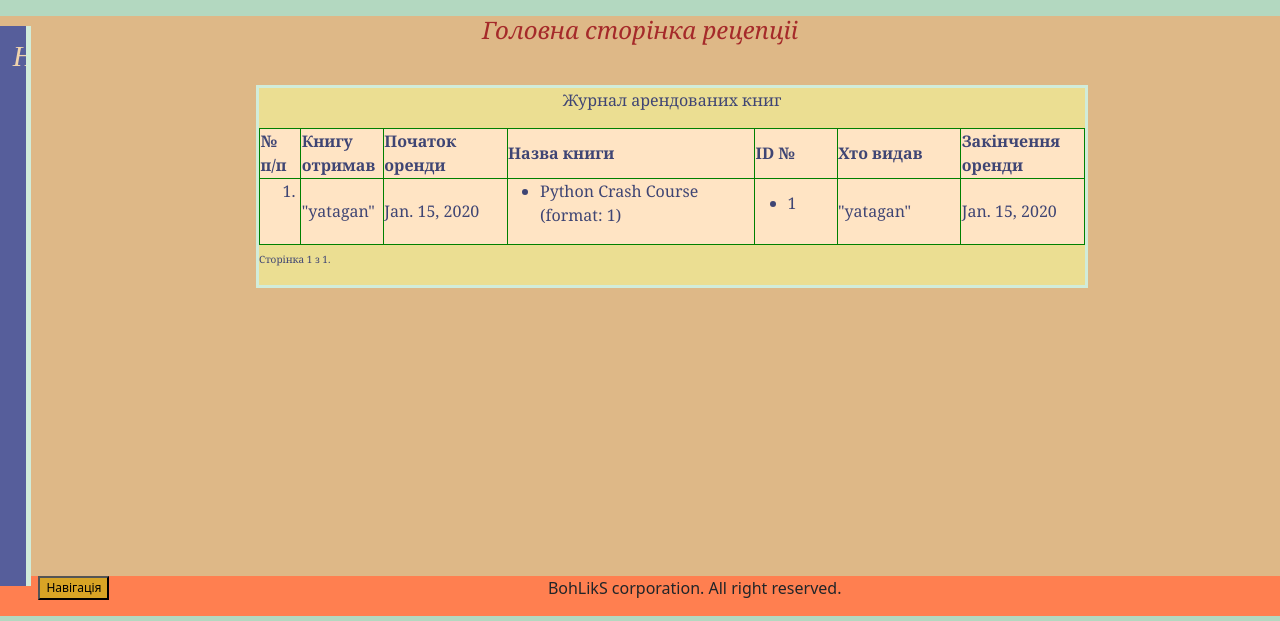
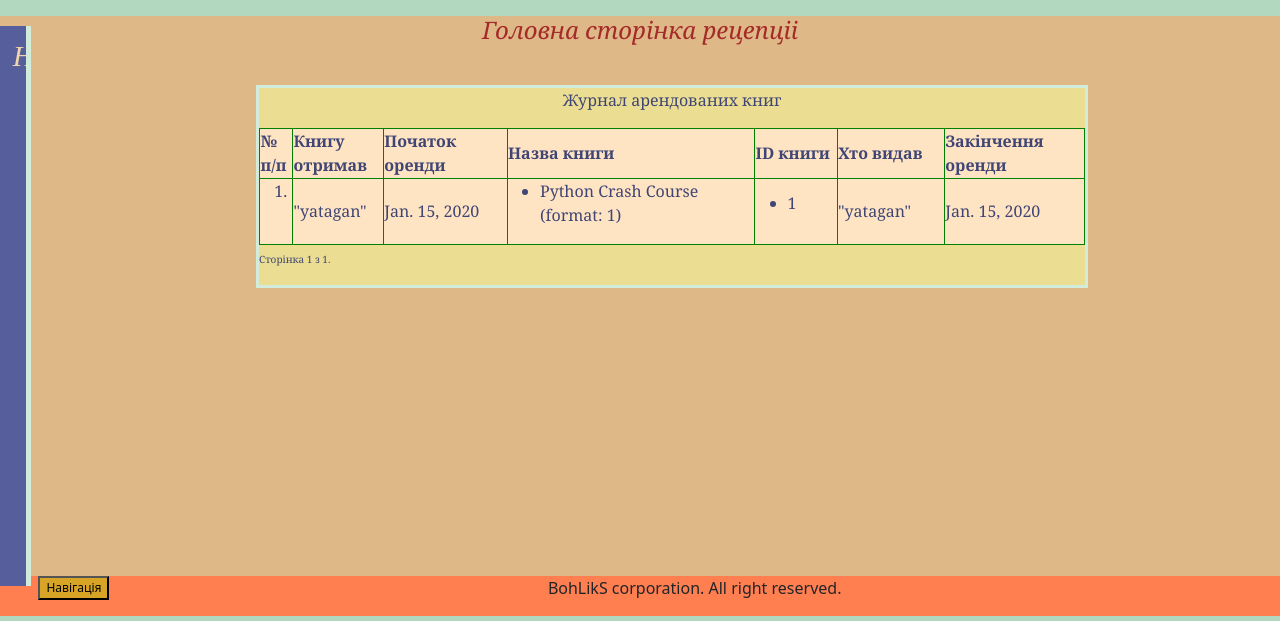
Before and after one commit to yatagan/ILS, a Django app: page /library_reception/ in a window 1280 px wide. Shown: the part 104-725 px from the top of the page. Run offline with Django 4.2, Linux system fonts and the light colour scheme; a user stored in the database is signed in; data comes from the database, SQL or seed files in the repository; tables that the repository leaves empty hold one stand-in row (values such as "Sample post"); parts of the project's set-up code (start-up, migrations or seed data) failed here and were passed over.

Commit message:
it looks some better

```diff
--- a/library_reception/models.py
+++ b/library_reception/models.py
@@ -11,7 +11,7 @@ class BookInstanceRent(models.Model):
     member = models.ForeignKey(Member, on_delete=models.CASCADE)
 
     def __str__(self):
-        return self.books
+        return str(self.books.get())
 
     class Meta:
         verbose_name = 'Оренда книги'
@@ -25,7 +25,7 @@ class BookInstanceOrder(models.Model):
     moment_reserve = models.DateTimeField(auto_now=True)
 
     def __str__(self):
-        return self.books
+        return str(self.books.get())
 
     class Meta:
         verbose_name = 'Замовлення книги'
--- a/library_reception/templates/library_reception/index.html
+++ b/library_reception/templates/library_reception/index.html
@@ -7,13 +7,13 @@
     <p>Журнал арендованих книг</p>
     <table width="100%" border="1">
         <thead>
-          <th width="5%">№<br>п/п</th>
-          <th width="10%">Книгу отримав</th>
+          <th width="4%">№<br>п/п</th>
+          <th width="11%">Книгу отримав</th>
           <th width="15%">Початок оренди</th>
           <th width="30%">Назва книги</th>
-          <th width="10">ID №</th>
-          <th width="15%">Хто видав</th>
-          <th width="15%">Закінчення оренди</th>
+          <th width="10">ID книги</th>
+          <th width="13%">Хто видав</th>
+          <th width="17%">Закінчення оренди</th>
         </thead>
         {% for rent in page_obj.object_list %}
         <tr>
--- a/library_reception/views.py
+++ b/library_reception/views.py
@@ -11,7 +11,7 @@ from django.core.paginator import Paginator
 from datetime import timedelta
 from django.utils import timezone
 
-PAGE_ITEMS = 10
+PAGE_ITEMS = 5
 
 @login_required
 def index(request):
```
